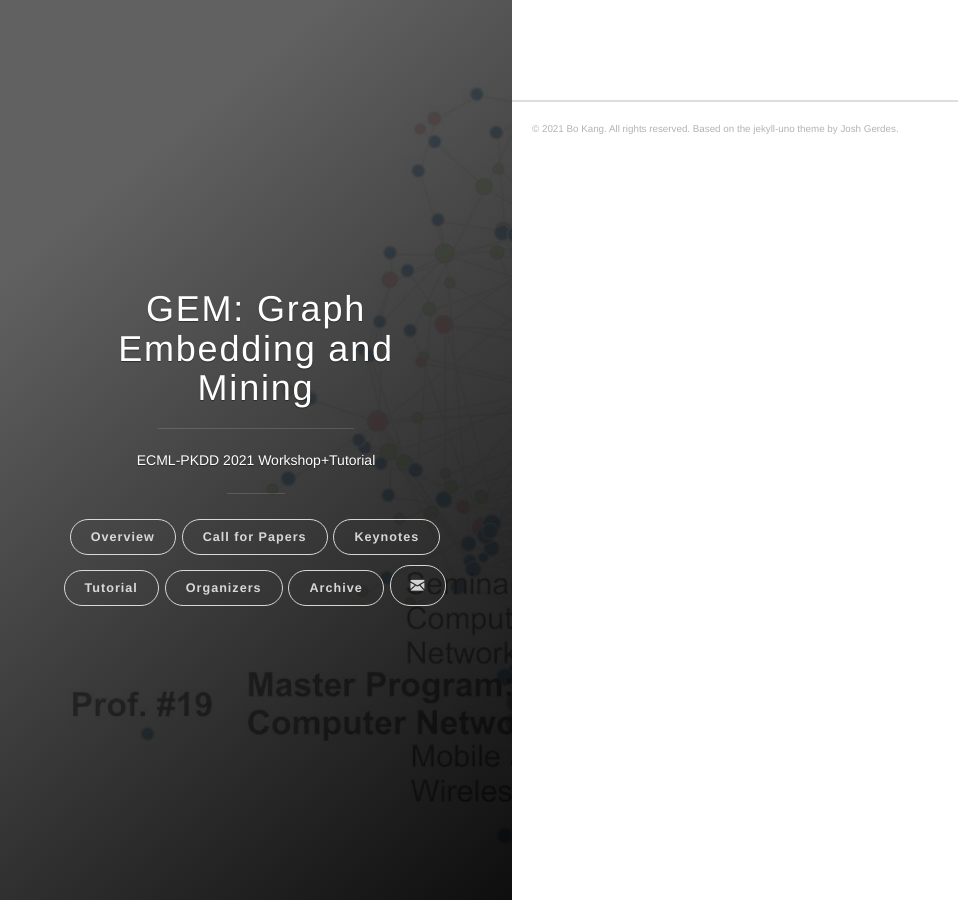
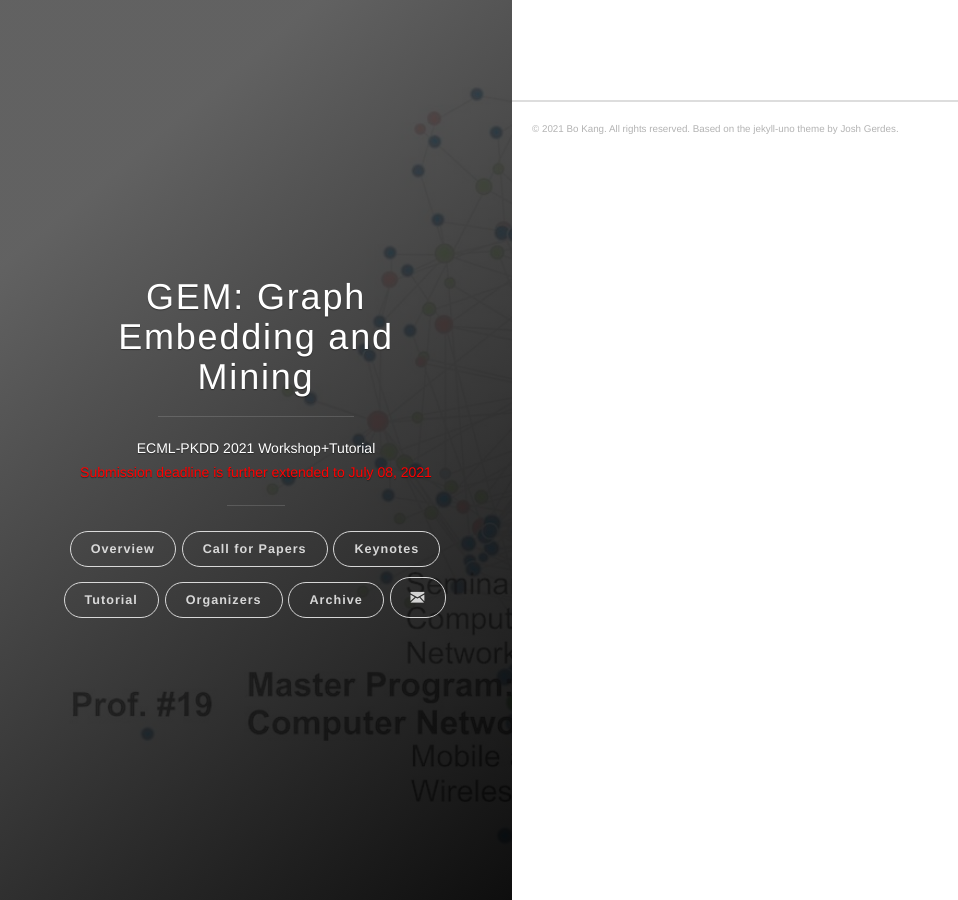
Before and after one commit to gem-ecmlpkdd/gem-ecmlpkdd.github.io, a Jekyll site: the page built from index.html, in a window 1280 px wide. Shown: the whole page, without its empty margins (0-958 px from the left). Built offline with Jekyll 4.4.1, drawn with Linux system fonts in a browser that asks for light colours; nearby versions of some CDN libraries.

Commit message:
Update header.html

```diff
--- a/_includes/header.html
+++ b/_includes/header.html
@@ -13,6 +13,7 @@
         </a>
         <hr class="panel-cover__divider">
         <p class="panel-cover__description">{{ site.description }}</p>
+        <p><span style="color:red">Submission deadline is further extended to July 08, 2021</span></p>
         <hr class="panel-cover__divider panel-cover__divider--secondary">
 
         <div class="navigation-wrapper">
```
